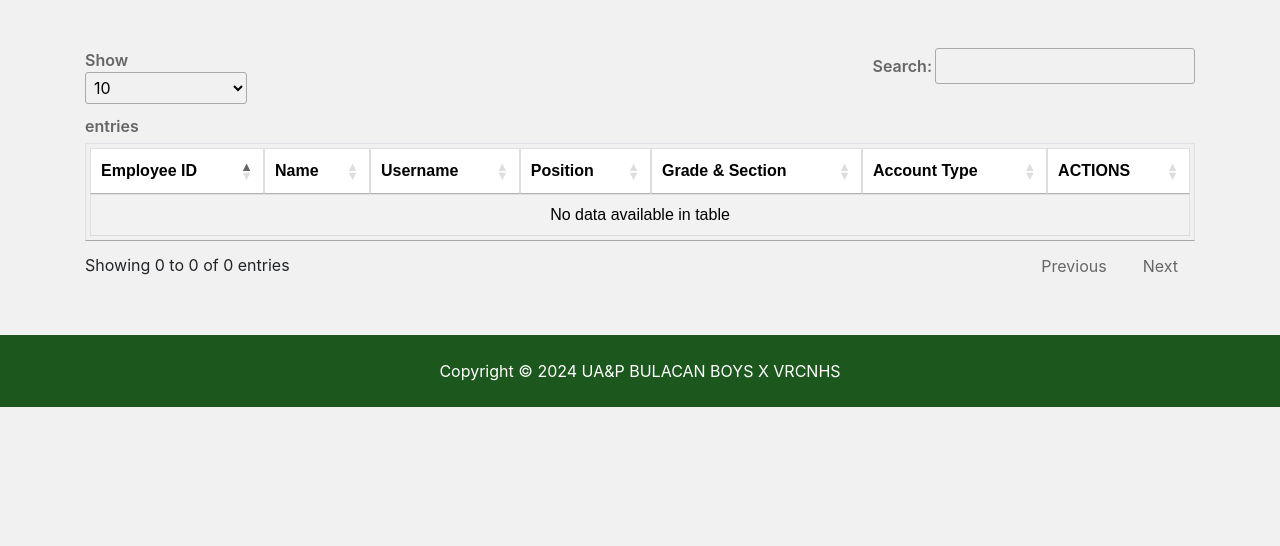
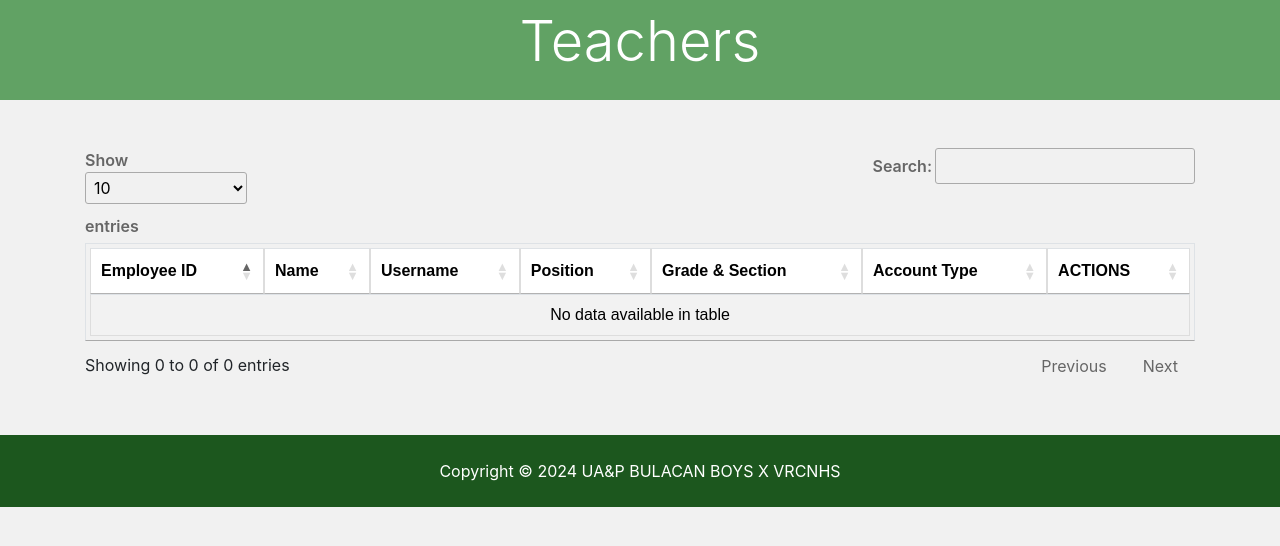
Before and after one commit to Rafafi101/VRCNHS_SIMS, a Django app: template templates/accounts/teachers.html in a window 1280 px wide. Shown: the part 56-602 px from the top of the page. Run offline with Django 5.2, Linux system fonts and the light colour scheme; the template is opened without the code that fills it, so the values that code supplies are empty; some libraries are stand-ins or nearby versions.

Commit message:
teachers page header

```diff
--- a/templates/accounts/teachers.html
+++ b/templates/accounts/teachers.html
@@ -13,6 +13,16 @@
 
 
 {% block content %}
+<section id="showcase-inner" class="py-2 text-white">
+  <div class="container">
+      <div class="row text-center">
+          <div class="col-md-12">
+              <h1 class="display-4">Teachers</h1>
+          </div>
+      </div>
+  </div>
+</section>
+
 <br>
 <!-- Alerts -->
 {% include 'partials/_alerts.html' %}
```
